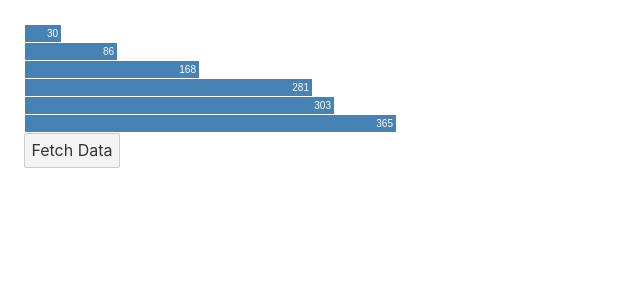
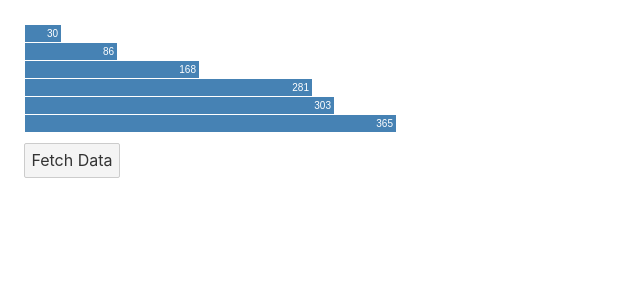
Before and after one commit to CertosinoLab/mediumarticles, a Svelte app in the folder svelte-d3-1/: page / in a window 1280 px wide. Shown: the top 300 px of the page, without its empty margins (0-640 px from the left). Built offline with nearby package versions, Linux system fonts and the light colour scheme.

Commit message:
Commit 4

```diff
--- a/svelte-d3-1/src/components/DataFetchButton.svelte
+++ b/svelte-d3-1/src/components/DataFetchButton.svelte
@@ -20,6 +20,7 @@
     .fetch-button {
         float: left;
         cursor: pointer;
+        margin-top: 10px;
     }
 </style>
 
```
